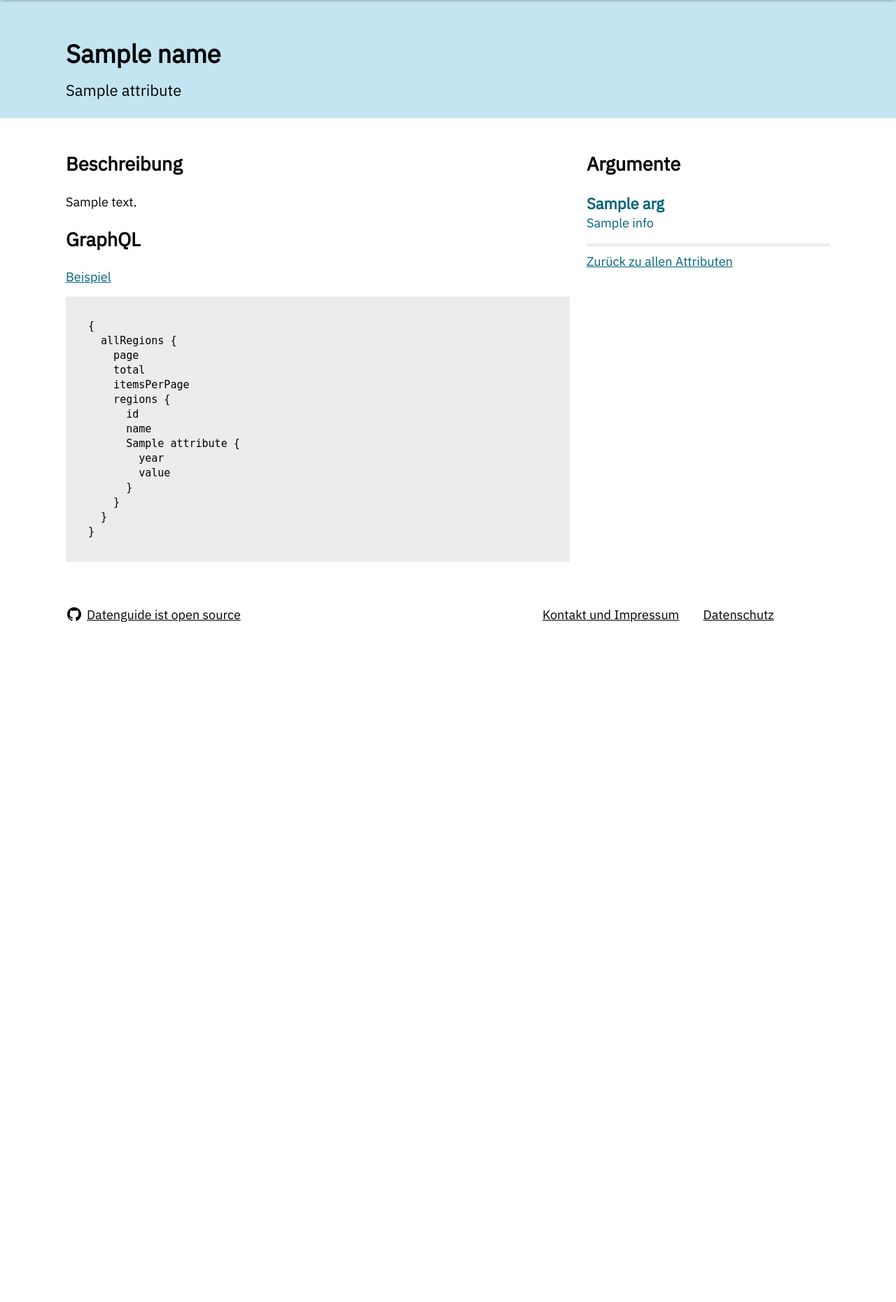
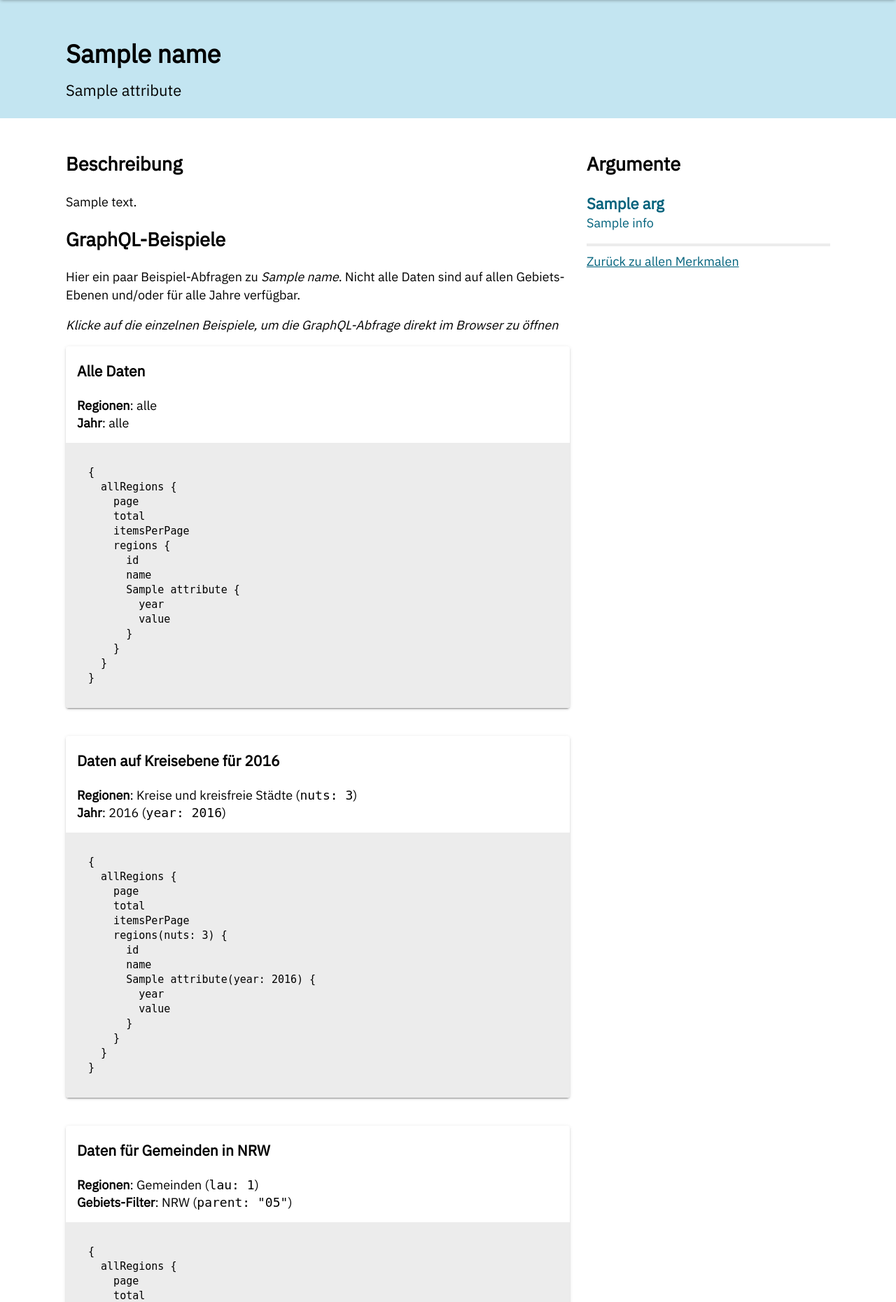
Before and after one commit to datenguide/genesapi-docs, a Flask app: template templates/attribute.html in a window 1280 px wide. Shown: the part 63-1924 px from the top of the page at 70% size. Before the commit the page ends 952 px from the top, so only its background shows below. Run offline with Flask 2, Linux system fonts and the light colour scheme; the template is opened without the code that fills it: most values are stand-ins (such as "Sample title", 1, 10 or a date in 2020); parts of the project's set-up code (start-up, migrations or seed data) failed here and were passed over.

Commit message:
Improve documentation & add more example queries

```diff
--- a/static/style.css
+++ b/static/style.css
@@ -3,9 +3,11 @@
 }
 
 pre {
+  margin: 0;
   padding: 2rem;
   background-color: #ececec;
   font-size: 15px;
+  color: black;
 }
 
 .attribute a {
@@ -16,7 +18,19 @@ pre {
   color: black;
 }
 
+.attribute__example {
+  margin-bottom: 40px;
+}
+
+.card__header {
+  padding: 0 1rem 1rem 1rem;
+  color: black;
+}
+
 .argument__value {
   margin-top: 40px;
-  border-top: 1px solid #ededed;
 }
+
+.argument__value a {
+  text-decoration: none;
+}
--- a/templates/_aside.html
+++ b/templates/_aside.html
@@ -2,9 +2,9 @@
 <ul>
   <li class="article-list__item">
     <a class="article-list__link" href="/attribute">
-      <h3 class="article-list__title">Alle Attribute</h3>
+      <h3 class="article-list__title">Alle Merkmale</h3>
       <p class="article-list__description">
-        Liste aller verfügbaren Attribute in der GENESIS-Datenbank
+        Liste aller verfügbaren Merkmale in der GENESIS-Datenbank
     </a>
   </li>
   <li class="article-list__item">
--- a/templates/_hero.html
+++ b/templates/_hero.html
@@ -2,7 +2,8 @@
   <div class=" mdc-layout-grid">
     <div class=" mdc-layout-grid__inner">
       <div class=" mdc-layout-grid__cell mdc-layout-grid__cell--span-12">
-        <h1 class="hero__title">Beschreibung der Attribute und deren Werte aus der GENESIS-Datenbank</h1>
+        <h1 class="hero__title">Beschreibung der Merkmale aus der GENESIS-Datenbank
+          samt Beispiel-Abfragen für die API</h1>
         <div class="hero__search">
           <div class="react-autosuggest__container">
             <form action="/attribute" method="get">
--- a/templates/attribute.html
+++ b/templates/attribute.html
@@ -1,4 +1,4 @@
-{% extends "_base.html" %}
+{% extends '_base.html' %}
 
 {% block hero %}
 <div class="article-header">
@@ -16,11 +16,26 @@
 {% endblock %}
 
 {% block main %}
+<div class="attribute">
 <h2>Beschreibung</h2>
 <p>{{ description|replace('\n','<br>')|safe }}</p>
-<h2>GraphQL</h2>
-<a href="https://api-next.datengui.de/graphql?query=%7B%0A%20%20allRegions%20%7B%0A%20%20%20%20page%0A%20%20%20%20total%0A%20%20%20%20itemsPerPage%0A%20%20%20%20regions%20%7B%0A%20%20%20%20%20%20id%0A%20%20%20%20%20%20name%0A%20%20%20%20%20%20{{ attribute }}%20%7B%0A%20%20%20%20%20%20%20%20year%0A%20%20%20%20%20%20%20%20value%0A%20%20%20%20%20%20%7D%0A%20%20%20%20%7D%0A%20%20%7D%0A%7D%0A">Beispiel</a>
-<pre><code>{
+
+<h2>GraphQL-Beispiele</h2>
+
+<p>Hier ein paar Beispiel-Abfragen zu <em>{{ name }}</em>. Nicht alle Daten
+sind auf allen Gebiets-Ebenen und/oder für alle Jahre verfügbar.</p>
+
+<p><em>Klicke auf die einzelnen Beispiele, um die GraphQL-Abfrage direkt im Browser zu öffnen</em></p>
+
+<div class="mdc-card attribute__example">
+  <div class="mdc-card__primary-action">
+    <a href="https://api-next.datengui.de/graphql?query=%7B%0A%20%20allRegions%20%7B%0A%20%20%20%20page%0A%20%20%20%20total%0A%20%20%20%20itemsPerPage%0A%20%20%20%20regions%20%7B%0A%20%20%20%20%20%20id%0A%20%20%20%20%20%20name%0A%20%20%20%20%20%20{{ attribute }}%20%7B%0A%20%20%20%20%20%20%20%20year%0A%20%20%20%20%20%20%20%20value%0A%20%20%20%20%20%20%7D%0A%20%20%20%20%7D%0A%20%20%7D%0A%7D%0A">
+      <div class="card__header">
+        <h3 class="mdc-typography--display2">Alle Daten</h3>
+        <strong>Regionen</strong>: alle<br>
+        <strong>Jahr</strong>: alle<br>
+      </div>
+      <pre><code>{
   allRegions {
     page
     total
@@ -35,7 +50,86 @@
     }
   }
 }</code></pre>
+    </a>
+  </div>
+</div>
 
+<div class="mdc-card attribute__example">
+  <div class="mdc-card__primary-action">
+    <a href="https://api-next.datengui.de/graphql?query=%7B%0A%20%20allRegions%20%7B%0A%20%20%20%20page%0A%20%20%20%20total%0A%20%20%20%20itemsPerPage%0A%20%20%20%20regions%28nuts%3A%203%29%20%7B%0A%20%20%20%20%20%20id%0A%20%20%20%20%20%20name%0A%20%20%20%20%20%20{{ attribute }}%28year%3A%202016%29%20%7B%0A%20%20%20%20%20%20%20%20year%0A%20%20%20%20%20%20%20%20value%0A%20%20%20%20%20%20%7D%0A%20%20%20%20%7D%0A%20%20%7D%0A%7D%0A">
+      <div class="card__header">
+        <h3 class="mdc-typography--display2">Daten auf Kreisebene für 2016</h3>
+        <strong>Regionen</strong>: Kreise und kreisfreie Städte (<code>nuts: 3</code>)<br>
+        <strong>Jahr</strong>: 2016 (<code>year: 2016</code>)<br>
+      </div>
+      <pre><code>{
+  allRegions {
+    page
+    total
+    itemsPerPage
+    regions(nuts: 3) {
+      id
+      name
+      {{ attribute }}(year: 2016) {
+        year
+        value
+      }
+    }
+  }
+}</code></pre>
+    </a>
+  </div>
+</div>
+
+<div class="mdc-card attribute__example">
+  <div class="mdc-card__primary-action">
+    <a href="https://api-next.datengui.de/graphql?query=%7B%0A%20%20allRegions%20%7B%0A%20%20%20%20page%0A%20%20%20%20total%0A%20%20%20%20itemsPerPage%0A%20%20%20%20regions%28lau%3A1%2C%20parent%3A%2205%22%29%20%7B%0A%20%20%20%20%20%20id%0A%20%20%20%20%20%20name%0A%20%20%20%20%20%20{{ attribute }}%20%7B%0A%20%20%20%20%20%20%20%20year%0A%20%20%20%20%20%20%20%20value%0A%20%20%20%20%20%20%7D%0A%20%20%20%20%7D%0A%20%20%7D%0A%7D%0A">
+      <div class="card__header">
+        <h3 class="mdc-typography--display2">Daten für Gemeinden in NRW</h3>
+        <strong>Regionen</strong>: Gemeinden (<code>lau: 1</code>)<br>
+        <strong>Gebiets-Filter</strong>: NRW (<code>parent: "05"</code>)<br>
+      </div>
+      <pre><code>{
+  allRegions {
+    page
+    total
+    itemsPerPage
+    regions(lau: 1, parent: "05") {
+      id
+      name
+      {{ attribute }} {
+        year
+        value
+      }
+    }
+  }
+}</code></pre>
+    </a>
+  </div>
+</div>
+
+<div class="mdc-card attribute__example">
+  <div class="mdc-card__primary-action">
+    <a href="https://api-next.datengui.de/graphql?query=%7B%0A%20%20region%28id%3A%20%22DG%22%29%20%7B%0A%20%20%20%20id%0A%20%20%20%20name%0A%20%20%20%20{{ attribute }}%20%7B%0A%20%20%20%20%20%20year%0A%20%20%20%20%20%20value%0A%20%20%20%20%7D%0A%20%20%7D%0A%7D%0A">
+      <div class="card__header">
+        <h3 class="mdc-typography--display2">Gesamtsumme für Deutschland</h3>
+        <strong>Region</strong>: Deutschland (<code>id: "DG"</code>)<br>
+      </div>
+      <pre><code>{
+  region(id: "DG") {
+    id
+    name
+    AENW01 {
+      year
+      value
+    }
+  }
+}</code></pre>
+    </a>
+  </div>
+</div>
+
+</div>
 {% endblock %}
 
 {% block aside %}
@@ -53,5 +147,5 @@
 </ul>
 {% endif %}
 <hr>
-<a href="/attribute">Zurück zu allen Attributen</a>
+<a href="/attribute">Zurück zu allen Merkmalen</a>
 {% endblock %}
--- a/templates/attributes.html
+++ b/templates/attributes.html
@@ -11,12 +11,12 @@
           <p class="article-header__description">
             {{ attributes|length }} Suchergebnisse für {{ request.args.q }}
             <br>
-            <a href="/attribute">Zeige alle Attribute</a>
+            <a href="/attribute">Zeige alle Merkmale</a>
           </p>
           {% else %}
-          <h1 class="article-header__title">Alle Attribute</h1>
+          <h1 class="article-header__title">Alle Merkmale</h1>
           <p class="article-header__description">
-            Liste aller verfügbaren Attribute in der GENESIS-Datenbank
+            Liste aller verfügbaren Merkmale in der GENESIS-Datenbank
           </p>
           {% endif %}
         </div>
```
Also changed, not shown: templates/argument.html (+19 -6 lines), templates/index.html (+27 -0 lines).
